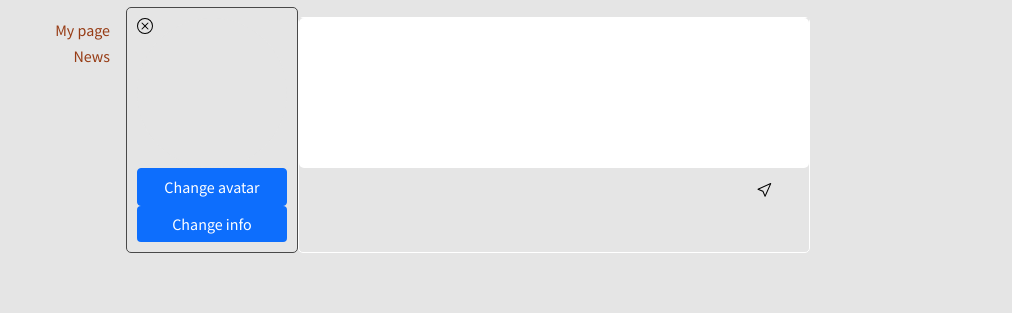
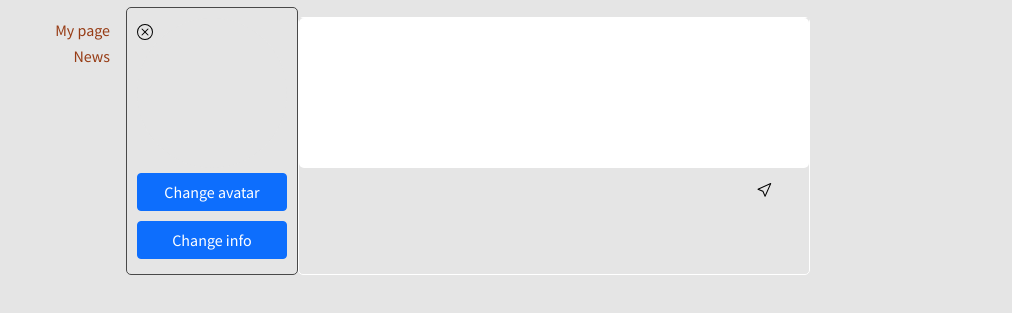
Before and after one commit to mhasilau/ITlab, a website built with webpack: page src/index.html in a window 1280 px wide. Shown: the part 83-396 px from the top of the page, without its empty margins (268-1280 px from the left). Built offline with nearby package versions, Linux system fonts and the light colour scheme; some packages are replaced by stand-ins of ours; no server answers; sample sign-in values are in the browser's storage; files whose address does not match are found by name.

Commit message:
save ava

```diff
--- a/src/home/home.js
+++ b/src/home/home.js
@@ -204,9 +204,9 @@ export const changeUserData = () => {
   LocalStorageClass.getLinkedIn() ? linkedinInp.value = LocalStorageClass.getLinkedIn() : linkedinInp.value = LocalStorageClass.getUserData().linkedin;
   LocalStorageClass.getGithub() ? githubInp.value = LocalStorageClass.getGithub() : githubInp.value = LocalStorageClass.getUserData().github;
 
-  LocalStorageClass.getUserData().ava != noAvatarURL ?
-    deleteAvatar.style.display = 'block' :
-    deleteAvatar.style.display = 'none';
+  // LocalStorageClass.getUserData().ava != noAvatarURL ?
+    // deleteAvatar.style.display = 'block' :
+    // deleteAvatar.style.display = 'none';
 
   change_info.onclick = () => {
     save_info.style.display = 'block';
--- a/src/home/home.scss
+++ b/src/home/home.scss
@@ -8,6 +8,7 @@
 
   .btn-primary {
     width: 100%;
+    margin: 5px 0;
   }
 
   .routestANDinfo {
@@ -30,9 +31,7 @@
     border: 1px solid $border;
     border-radius: 5px;
 
-    button {
-      border: none;
-    }
+
 
     &-photo {
       width: 150px;
```
